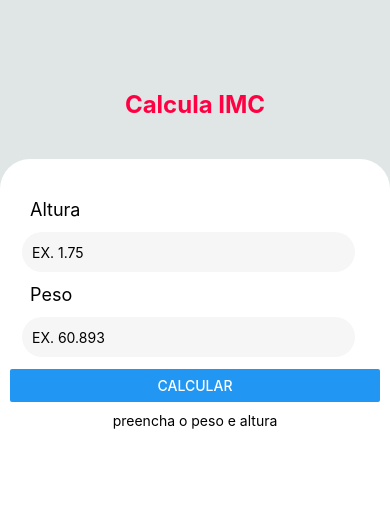
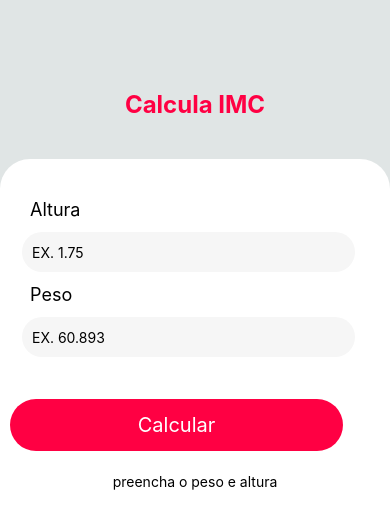
Before and after one commit to oAnthonyG/my-project, a React Native app: screen / in a window 390 px wide. Shown: the top 528 px of the page. Built offline with nearby package versions, Linux system fonts and the light colour scheme.

Commit message:
more  stilish

```diff
--- a/src/components/Form/index.js
+++ b/src/components/Form/index.js
@@ -1,5 +1,5 @@
 import React, { useState } from "react";
-import { View, Text, TextInput, Button } from "react-native";
+import { View, Text, TextInput, TouchableOpacity } from "react-native";
 import ResultIMC from "./ResultIMC";
 import styles from "./styles";
 
@@ -35,8 +35,7 @@ export default function Form() {
       <View style={styles.form}>
 
         <Text style={styles.formLabel}>Altura</Text>
-        <TextInput
-          style={styles.input}
+        <TextInput style={styles.input}
           onChangeText={setHeight}
           value={height}
           placeholder="EX. 1.75"
@@ -44,16 +43,18 @@ export default function Form() {
         />
 
         <Text style={styles.formLabel}>Peso</Text>
-        <TextInput
-          style={styles.input}
+        <TextInput style={styles.input}
           onChangeText={setWeight}
           value={weight}
           placeholder="EX. 60.893"
           keyboardType="numeric"
         />
-        <Button
-          onPress={() => validationImc()}
-          title={textButton} />
+        <TouchableOpacity
+          style={styles.buttonCalculator}
+          onPress={() => validationImc()} >
+          <Text
+            style={styles.textButtonCalculator}>{textButton}</Text>
+        </TouchableOpacity>
       </View>
       <ResultIMC
         messageResultIMC={messageIMC}
--- a/src/components/Form/styles.js
+++ b/src/components/Form/styles.js
@@ -30,6 +30,21 @@ const styles = StyleSheet.create({
     paddingLeft: 10,
     borderRadius: 50,
     backgroundColor: "#f6f6f6",
+  },
+  buttonCalculator: {
+    width: "90%",
+    alignItems: "center",
+    justifyContent: "center",
+    paddingTop: 14,
+    paddingBottom: 14,
+    marginBottom: 12,
+    marginTop: 30,
+    borderRadius: 50,
+    backgroundColor: "#FF0043",
+  },
+  textButtonCalculator: {
+    fontSize: 20,
+    color: "#fff",
   }
 });
 
```
